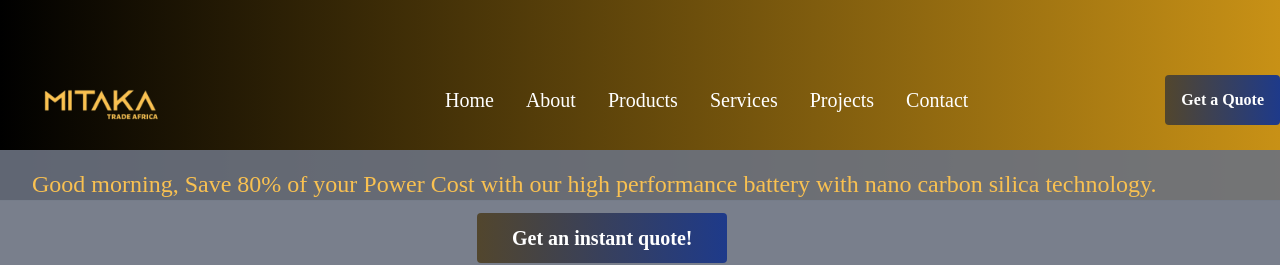
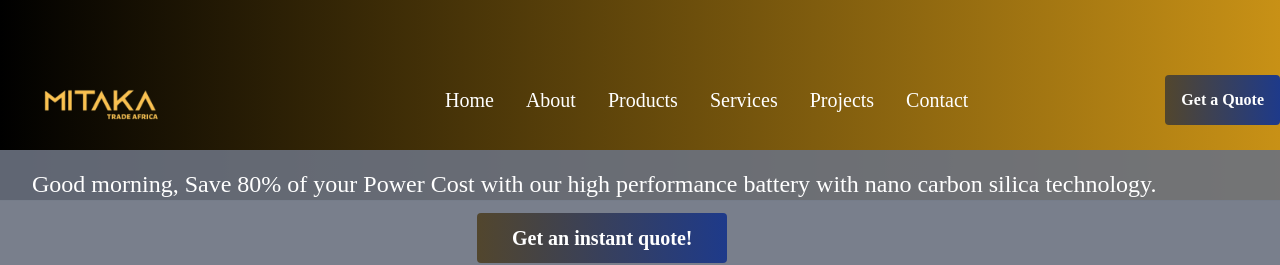
Before and after one commit to ifiokInyang/mit, a React (Vite) app: page / in a window 1280 px wide. Shown: the top 265 px of the page. Built offline with nearby package versions, Linux system fonts and the light colour scheme; a web font is replaced by a local one.

Commit message:
changed header text to white

```diff
--- a/src/component/Carousel/Carousel.tsx
+++ b/src/component/Carousel/Carousel.tsx
@@ -20,7 +20,7 @@ const Carousel = () => {
 				>
 					{Array.from(`${message}`).map((word, i) => (
 						<motion.span
-							className="text-[#f9c151] lg:text-[24px]"
+							className="text-[white] lg:text-[24px]"
 							key={i}
 							variants={NavbarVariant.typingText}
 						>
```
